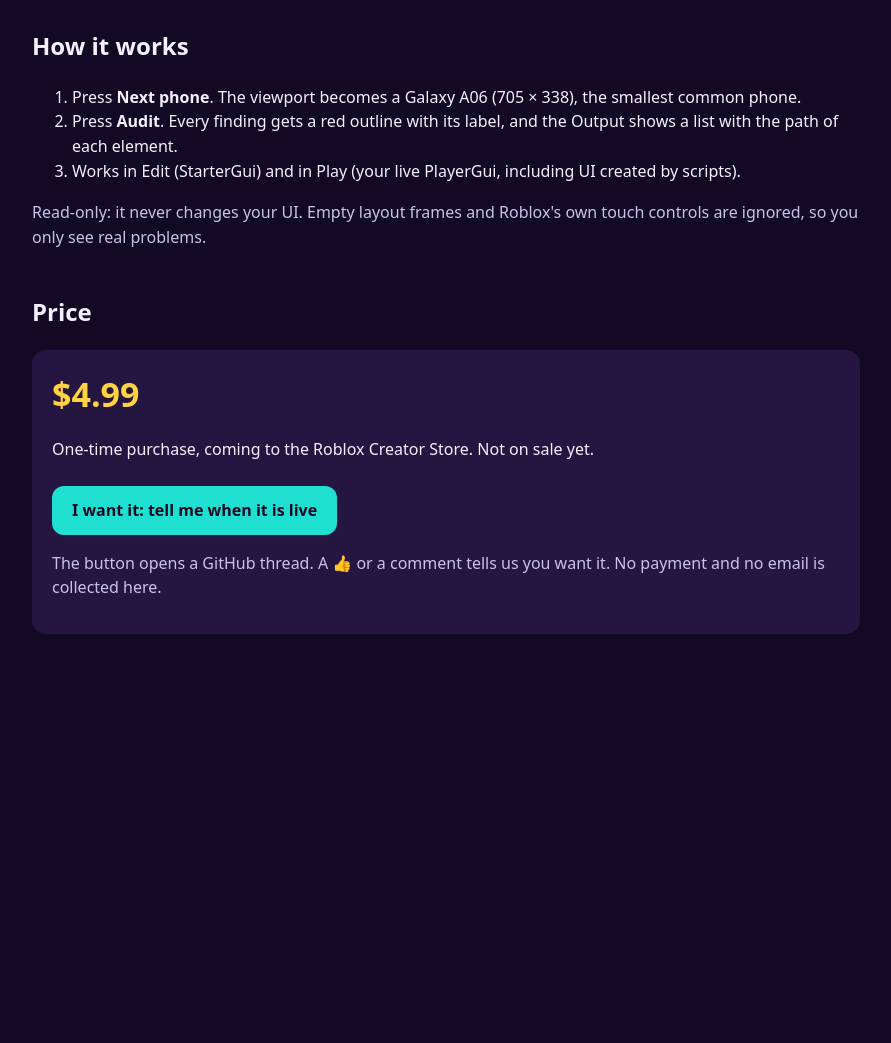
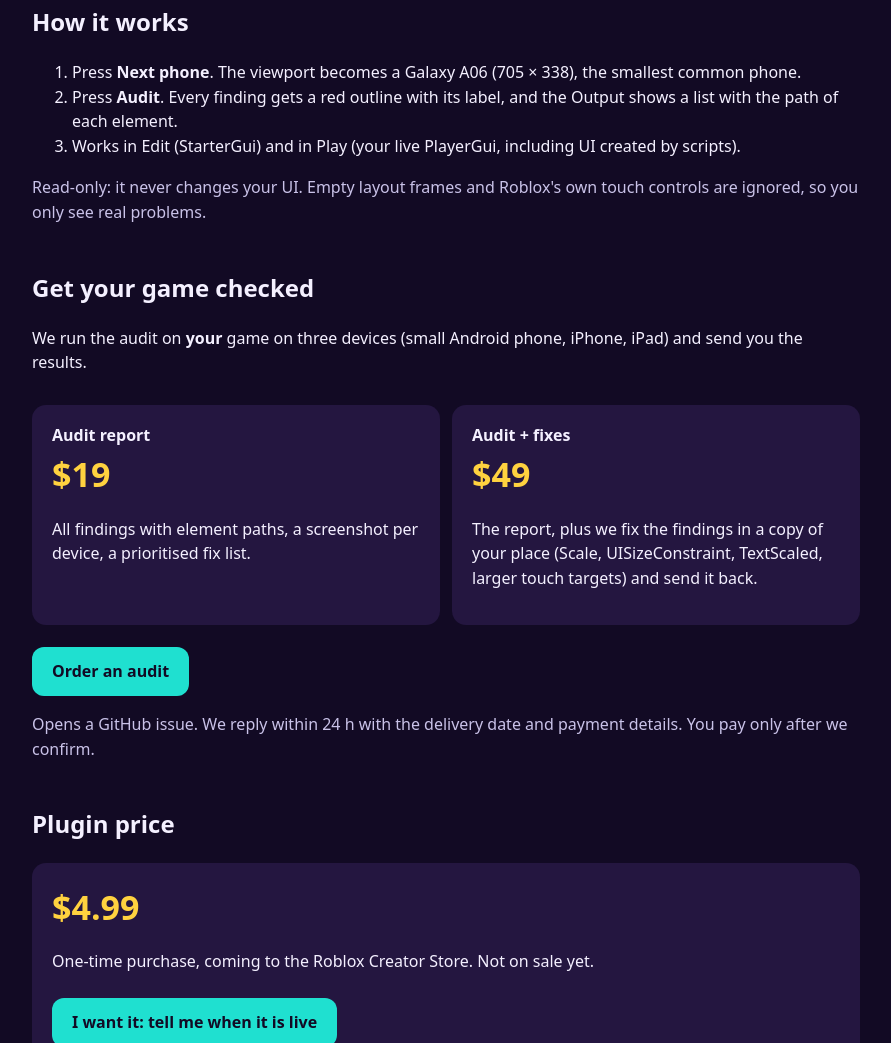
Before and after one commit to schluetergerrit3007-blip/mobile-ui-audit, a plain HTML site: page docs/index.html in a window 1280 px wide. Shown: the part 941-1984 px from the top of the page, without its empty margins (194-1085 px from the left). Before the commit the page ends 1653 px from the top, so only its background shows below. Drawn offline with Linux system fonts and the light colour scheme.

Commit message:
Add audit service offer ($19 report / $49 fixes) and sample report
Co-Authored-By: Claude Opus 5.5 <noreply@anthropic.com>
Claude-Session: https://claude.ai/code/session_017PX5uPsxLDFmwPUQGPZiuo

```diff
--- a/docs/index.html
+++ b/docs/index.html
@@ -29,7 +29,7 @@ a{color:var(--accent)}.btn{display:inline-block;background:var(--accent);color:#
 <strong>Real result on a real game</strong> (our own Roblox game, Samsung Galaxy A06 in the Device Simulator):
 <pre>1 issue(s)
 [OFFSCREEN] BRB_HUD.Compass · 240x16 at 232,-14 · screen 705x280 (partly outside or under the top bar)</pre>
-<span class="muted">The compass sat 14 px under Roblox's top bar on small phones. We missed it for weeks while looking at screenshots by eye.</span>
+<span class="muted">Our compass reaches 14 px into Roblox's top bar on small phones. <a href="https://github.com/schluetergerrit3007-blip/mobile-ui-audit/blob/main/docs/sample-report.md">See the full sample report</a>.</span>
 </div>
 
 <h2>What it checks</h2>
@@ -50,7 +50,16 @@ a{color:var(--accent)}.btn{display:inline-block;background:var(--accent);color:#
 </ol>
 <p class="muted">Read-only: it never changes your UI. Empty layout frames and Roblox's own touch controls are ignored, so you only see real problems.</p>
 
-<h2>Price</h2>
+<h2>Get your game checked</h2>
+<p>We run the audit on <b>your</b> game on three devices (small Android phone, iPhone, iPad) and send you the results.</p>
+<div class="grid">
+<div class="card"><b>Audit report</b><div class="price">$19</div><p>All findings with element paths, a screenshot per device, a prioritised fix list.</p></div>
+<div class="card"><b>Audit + fixes</b><div class="price">$49</div><p>The report, plus we fix the findings in a copy of your place (Scale, UISizeConstraint, TextScaled, larger touch targets) and send it back.</p></div>
+</div>
+<a class="btn" href="https://github.com/schluetergerrit3007-blip/mobile-ui-audit/issues/new?title=Order%3A%20audit&amp;body=Game%20link%20or%20.rbxl%3A%0APackage%20(%2419%20report%20%2F%20%2449%20report%20%2B%20fixes)%3A%0ADevices%20your%20players%20use%20most%3A">Order an audit</a>
+<p class="muted">Opens a GitHub issue. We reply within 24 h with the delivery date and payment details. You pay only after we confirm.</p>
+
+<h2>Plugin price</h2>
 <div class="card">
 <div class="price">$4.99</div>
 <p>One-time purchase, coming to the Roblox Creator Store. Not on sale yet.</p>
```
Also changed, not shown: 2 other files.
